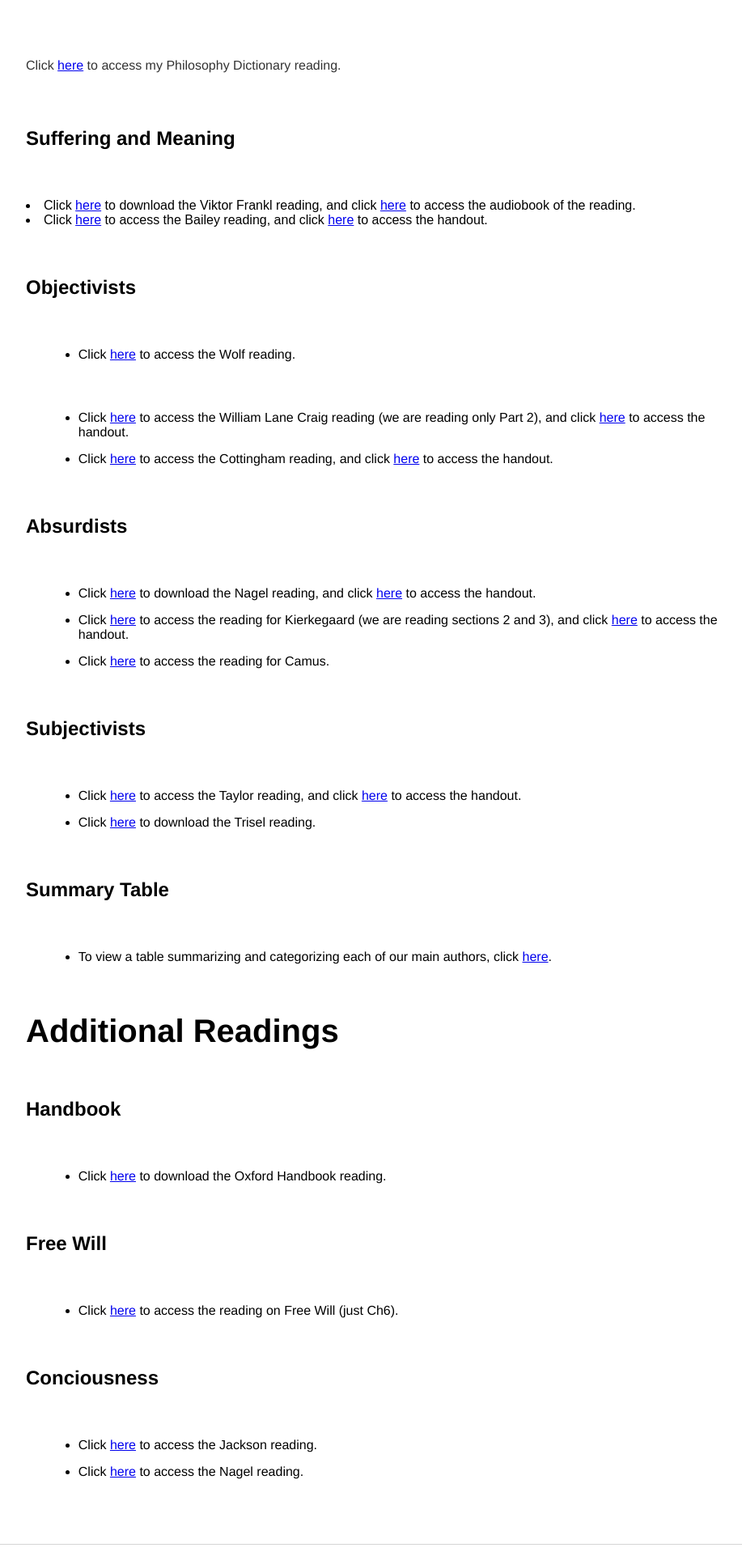
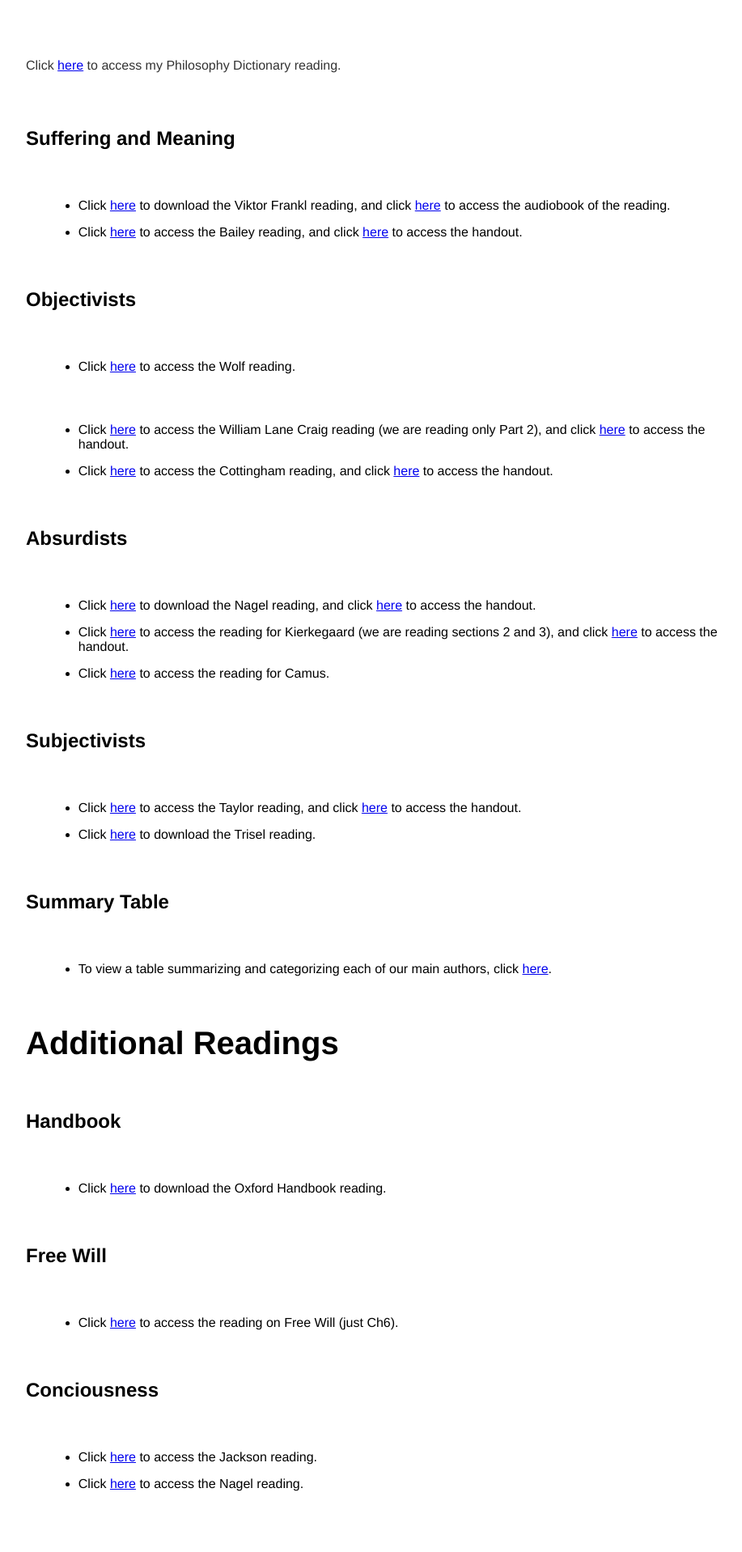
Before and after one commit to kevinjpatton/kevinjpatton.github.io, a Jekyll site: the page built from teaching/phil_1010/readings/index.html, in a window 1280 px wide. Shown: the part 648-2565 px from the top of the page at 81% size, without its empty margins (160-1077 px from the left). Built offline with Jekyll 4.4.1, drawn with Linux system fonts in a browser that asks for light colours; Markdown is read by kramdown in place of the engine named in the settings.

Commit message:
Update index.html

```diff
--- a/teaching/phil_1010/readings/index.html
+++ b/teaching/phil_1010/readings/index.html
@@ -6,7 +6,7 @@ title: PHIL1010 - Readings
 <h2>Introductory</h2>
 <p>Click <a href="/banda/Draft - How to Philosophize.pdf" target="_blank">here</a> to access the Introduction reading.</p>
 <p>Click <a href="/banda/Draft - Philosophabet.pdf" target="_blank">here</a> to access my Philosophy Dictionary reading.</p>
-<h2>Suffering and Meaning</h2>
+<h2>Suffering and Meaning</h2><ul class="standard-list">
 <li>Click <a href="/teaching/phil_1010/readings/Viktor E. Frankl - Man's Search For Meaning.pdf" target="_blank">here</a> to download the Viktor Frankl reading, and click <a href="https://youtu.be/MoyHK_ocfD8?si=0kpp0NixYmhzVHJa" target="_blank">here</a> to access the audiobook of the reading.</li>
 <li>Click <a href="/teaching/phil_1010/readings/Richard Bailey - Meaning and Frankls Existential Psychiatry.pdf" target="_blank">here</a> to access the Bailey reading, and click <a href="/teaching/phil_1010/readings/Handout - Bailey.pdf" target="_blank">here</a> to access the handout.</li>
 </ul>
```
